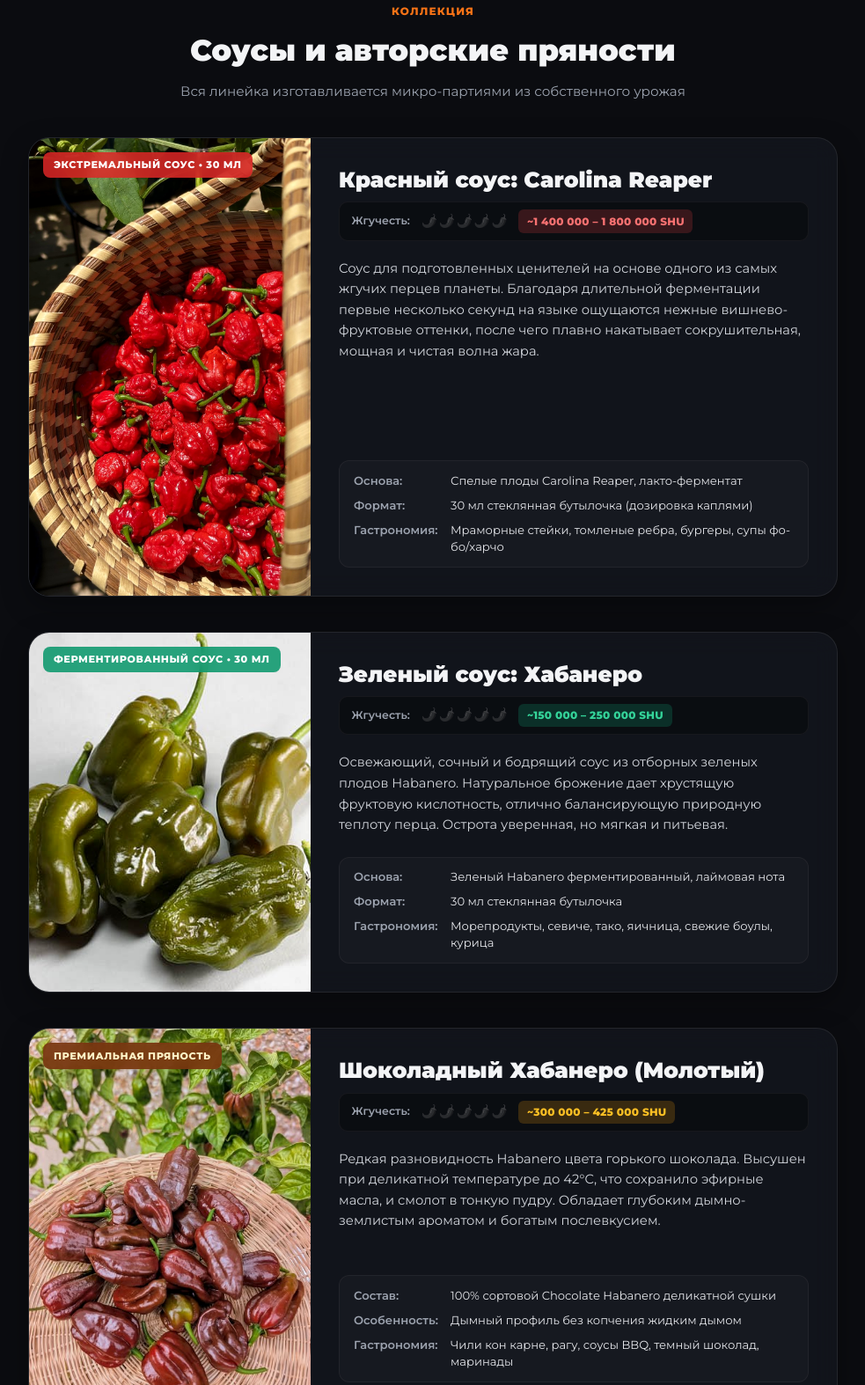
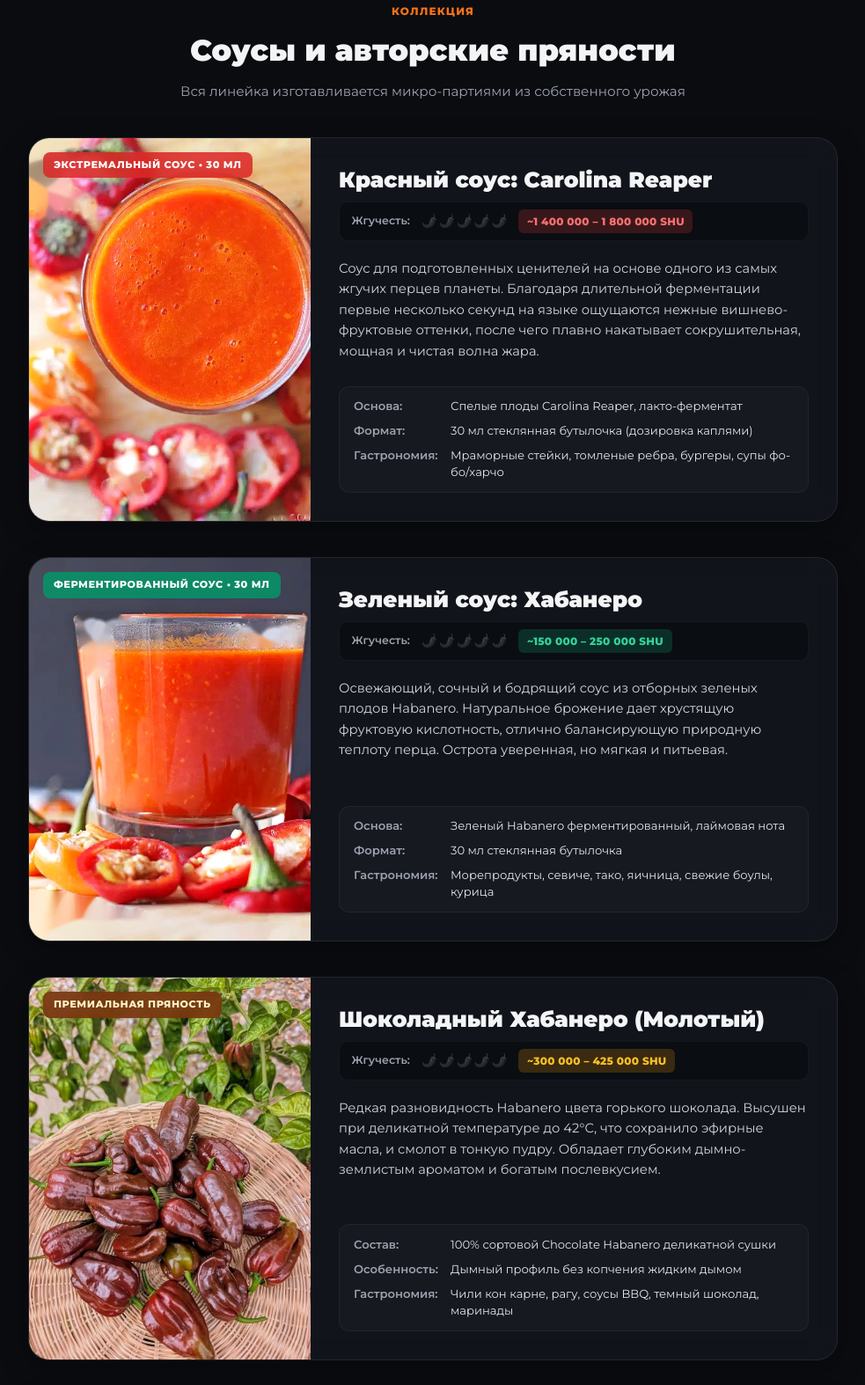
Before and after one commit to siemensmax-glitch/hot-sauce, a plain HTML site: page index.html in a window 1280 px wide. Shown: the part 1489-3063 px from the top of the page at 88% size, without its empty margins (148-1131 px from the left). Drawn offline with Linux system fonts and the light colour scheme; a web font is replaced by a local one.

Commit message:
Add real photos for red/green sauces and pepper salt, clean overlay texts

```diff
--- a/index.html
+++ b/index.html
@@ -94,7 +94,7 @@
         <article class="detailed-card card-reaper">
           <div class="card-inner">
             <div class="card-media">
-              <img src="images/hero-reaper.jpg" alt="Соус Carolina Reaper" class="product-photo">
+              <img src="images/red-sauce-bottle.jpg" alt="Соус Carolina Reaper в бутылочке" class="product-photo">
               <span class="product-type-badge badge-reaper">Экстремальный соус • 30 мл</span>
             </div>
             <div class="card-info">
@@ -137,7 +137,7 @@
         <article class="detailed-card card-green">
           <div class="card-inner">
             <div class="card-media">
-              <img src="images/green-habanero.jpg" alt="Соус Зеленый Хабанеро" class="product-photo">
+              <img src="images/green-sauce-bottle.jpg" alt="Соус Зеленый Хабанеро в бутылочке" class="product-photo">
               <span class="product-type-badge badge-green">Ферментированный соус • 30 мл</span>
             </div>
             <div class="card-info">
@@ -223,7 +223,7 @@
         <article class="detailed-card card-amber">
           <div class="card-inner">
             <div class="card-media">
-              <img src="images/harvest-1.jpg" alt="Острая соль с хлопьями перца" class="product-photo">
+              <img src="images/chili-salt-clean.jpg" alt="Острая соль с хлопьями перца" class="product-photo">
               <span class="product-type-badge badge-amber">Специя на каждый день</span>
             </div>
             <div class="card-info">
```
Also changed, not shown: images/chili-salt-clean.jpg (added), images/chili-salt.jpg (added), images/green-sauce-bottle.jpg (added), images/red-sauce-bottle.jpg (added), images/sauce-green-bottle.jpg (added), images/sauce-red-bottle.jpg (added).
